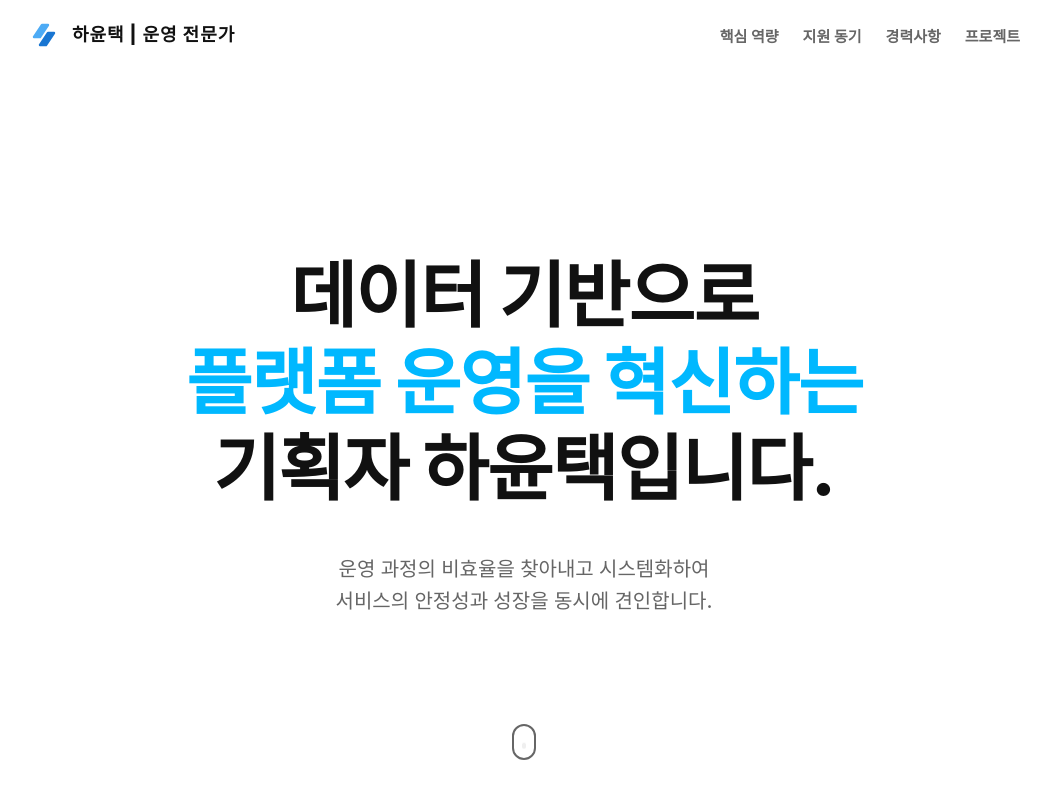
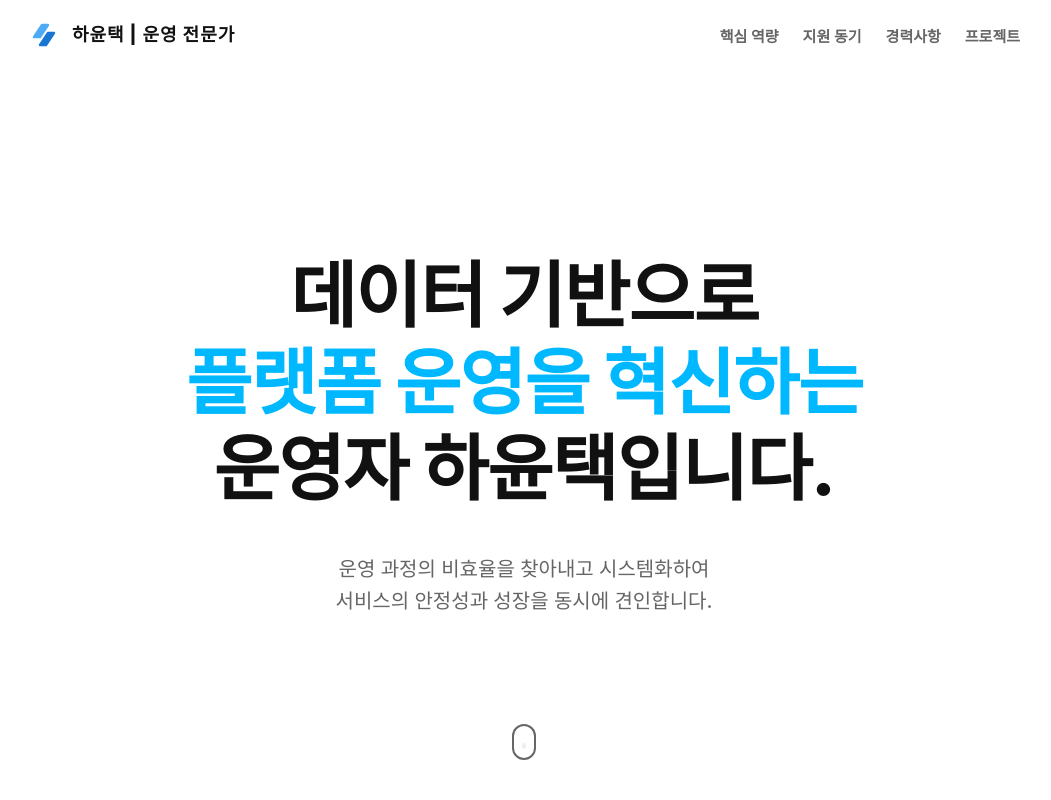
Before and after one commit to haviolin21/resume-socar, a React (Vite) app: page / in a window 1280 px wide. Shown: the top 800 px of the page, without its empty margins (116-1167 px from the left). Built offline with nearby package versions, Linux system fonts and the light colour scheme; a web font is replaced by a local one.

Commit message:
fix: 메인 카피 기획자 -> 운영자로 변경

```diff
--- a/src/components/Hero.jsx
+++ b/src/components/Hero.jsx
@@ -36,7 +36,7 @@ const Hero = () => {
           <br />
           <span className="line highlight">플랫폼 운영을 혁신하는</span>
           <br />
-          <span className="line">기획자 하윤택입니다.</span>
+          <span className="line">운영자 하윤택입니다.</span>
         </h1>
         <p className={`hero-subtitle ${isVisible ? 'visible' : ''}`}>
           운영 과정의 비효율을 찾아내고 시스템화하여<br />서비스의 안정성과 성장을 동시에 견인합니다.
```
